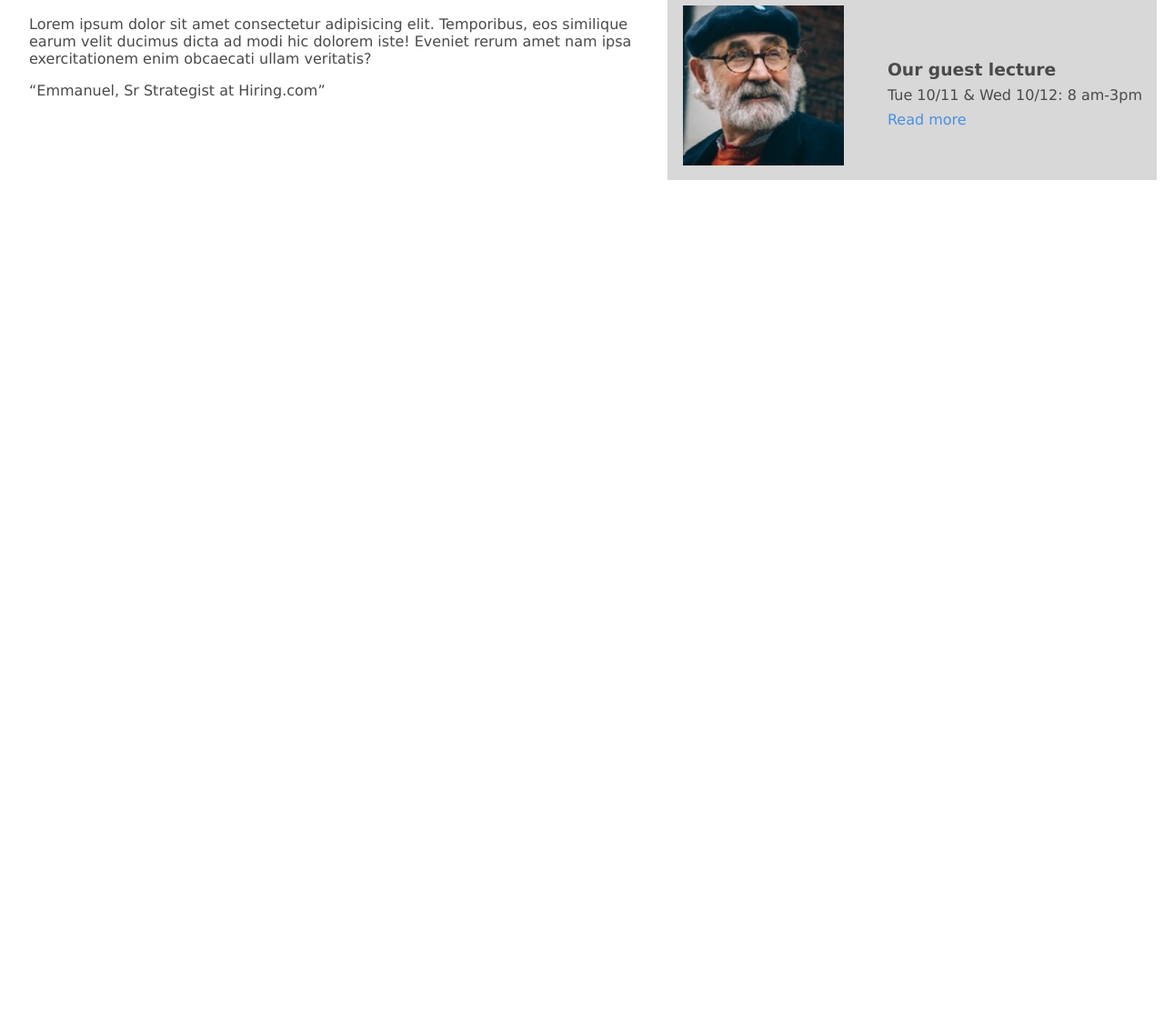
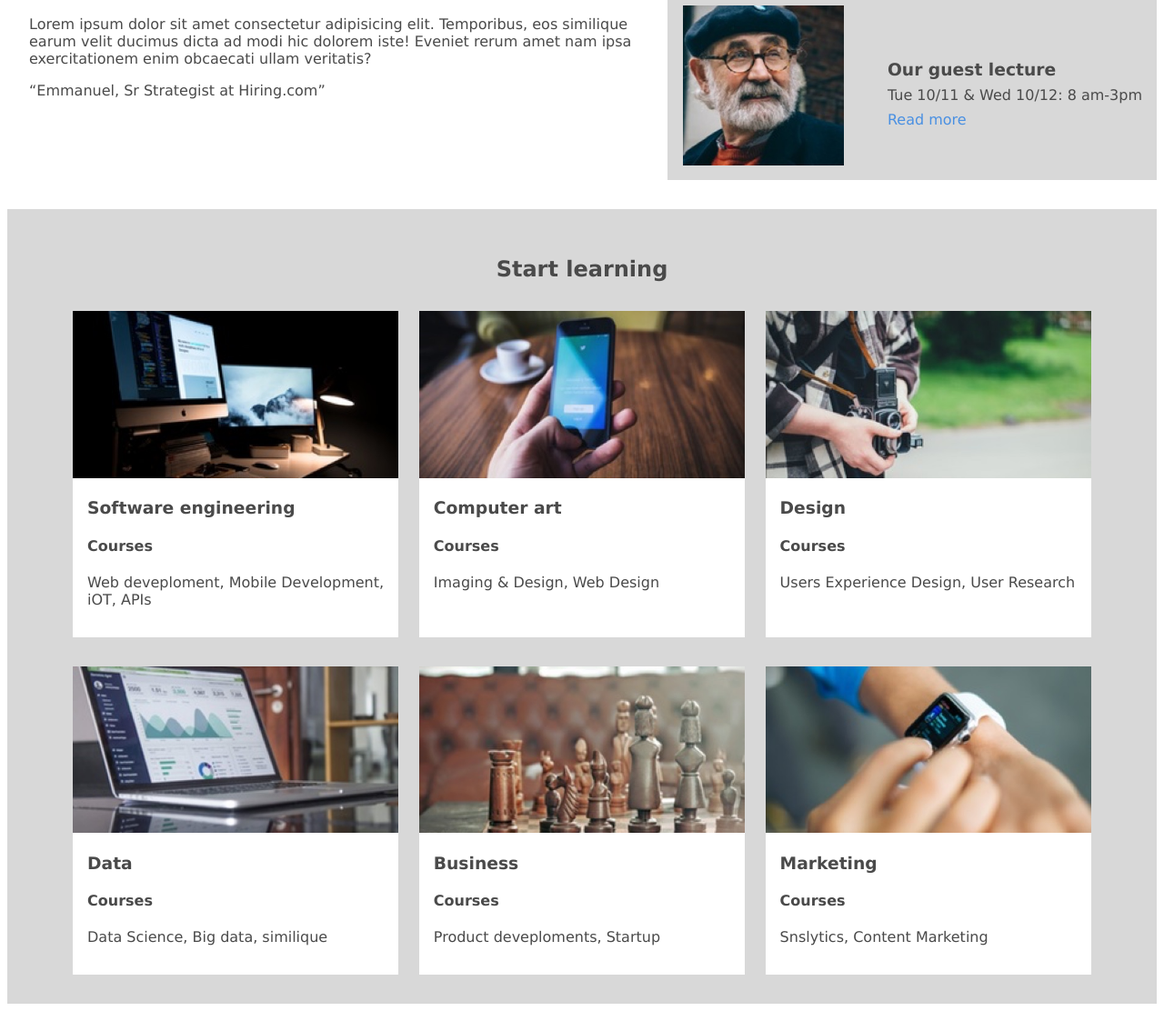
Before and after one commit to manolomaroto/colmar-academy, a plain HTML site: page index.html in a window 1280 px wide. Shown: the part 1156-2268 px from the top of the page at 91% size. Before the commit the page ends 1386 px from the top, so only its background shows below. Drawn offline with Linux system fonts and the light colour scheme.

Commit message:
Add courses

```diff
--- a/css/style.css
+++ b/css/style.css
@@ -103,3 +103,28 @@ body {
     color:#4A90E2;
     text-decoration: none;
 }
+
+.courses {
+    padding: 32px 72px;
+    background-color: #d8d8d8;
+    text-align: center;
+}
+
+.courses__cards {
+    display: flex;
+    justify-content: space-between;
+    margin-top: 32px;
+}
+
+.card__course {
+    max-width: 32%;
+    text-align: left;
+    background-color: #fff;
+    padding-bottom: 24px;
+  }
+
+.card__course img {
+    max-width: 100%;
+    height: auto;
+    overflow: hidden;
+}
--- a/index.html
+++ b/index.html
@@ -63,6 +63,61 @@
                 </div>
             </div>
         </div>
+        <div class="courses">
+            <h2>Start learning</h2>
+            <div class="courses__cards">
+                <div class="card__course">
+                    <img src="./assets/images/course-software.jpg" alt="Computer">
+                    <div class="card__text">
+                        <h3>Software engineering</h3>
+                        <h4>Courses</h4>
+                        <p>Web deveploment, Mobile Development, iOT, APIs</p>
+                    </div>
+                </div>
+                <div class="card__course">
+                    <img src="./assets/images/course-computer-art.jpg" alt="Computer art">
+                    <div class="card__text">
+                        <h3>Computer art</h3>
+                        <h4>Courses</h4>
+                        <p>Imaging & Design, Web Design</p>
+                    </div>
+                </div>
+                <div class="card__course" class="card__course">
+                    <img src="./assets/images/course-design.jpg" alt="Design">
+                    <div class="card__text">
+                        <h3>Design</h3>
+                        <h4>Courses</h4>
+                        <p>Users Experience Design, User Research</p>
+                    </div>
+                </div>
+            </div>
+            <div class="courses__cards">
+                <div class="card__course">
+                    <img src="./assets/images/course-data.jpg" alt="Data">
+                    <div class="card__text">
+                        <h3>Data</h3>
+                        <h4>Courses</h4>
+                        <p>Data Science, Big data, similique</p>
+                    </div>
+                </div>
+                <div class="card__course">
+                    <img src="./assets/images/course-business.jpg" alt="course-business">
+                    <div class="card__text">
+                        <h3>Business</h3>
+                        <h4>Courses</h4>
+                        <p>Product deveploments, Startup</p>
+                    </div>
+                </div>
+                <div class="card__course" class="card__course">
+                    <img src="./assets/images/course-marketing.jpg" alt="Marketing">
+                    <div class="card__text">
+                        <h3>Marketing</h3>
+                        <h4>Courses</h4>
+                        <p>Snslytics, Content Marketing</p>
+                    </div>
+                </div>
+            </div>
+        </div>
     </div>
 </body>
 </html>
```
